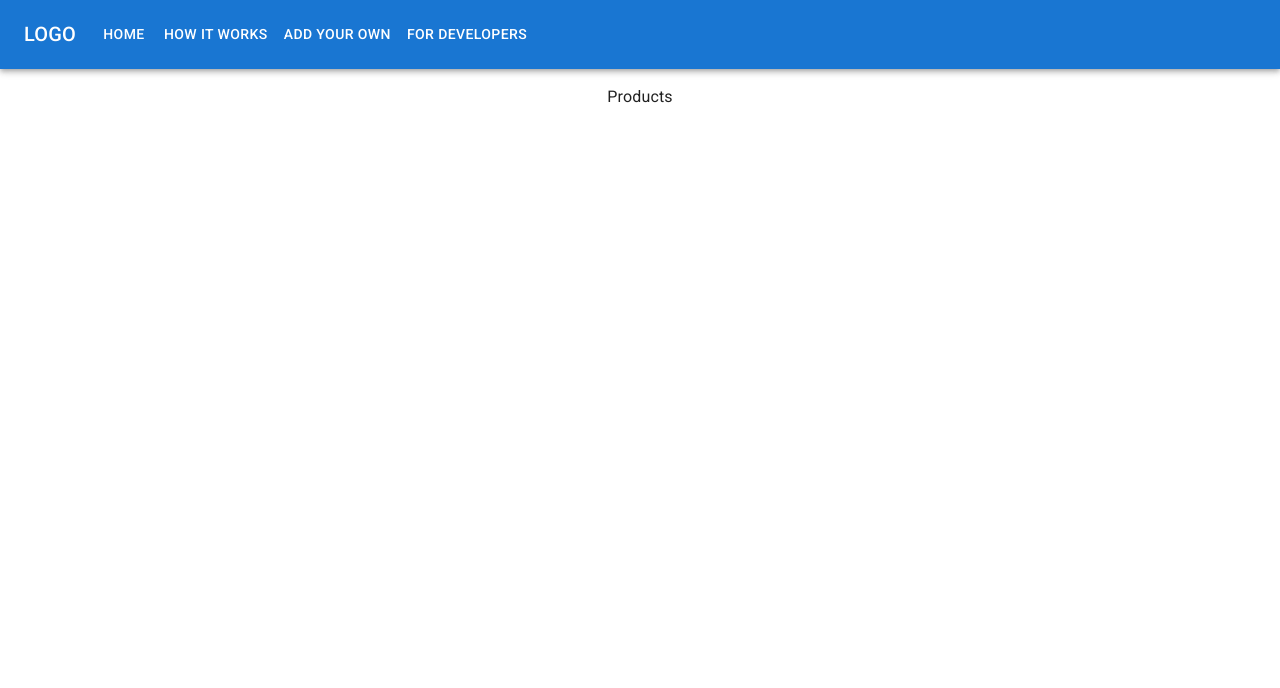
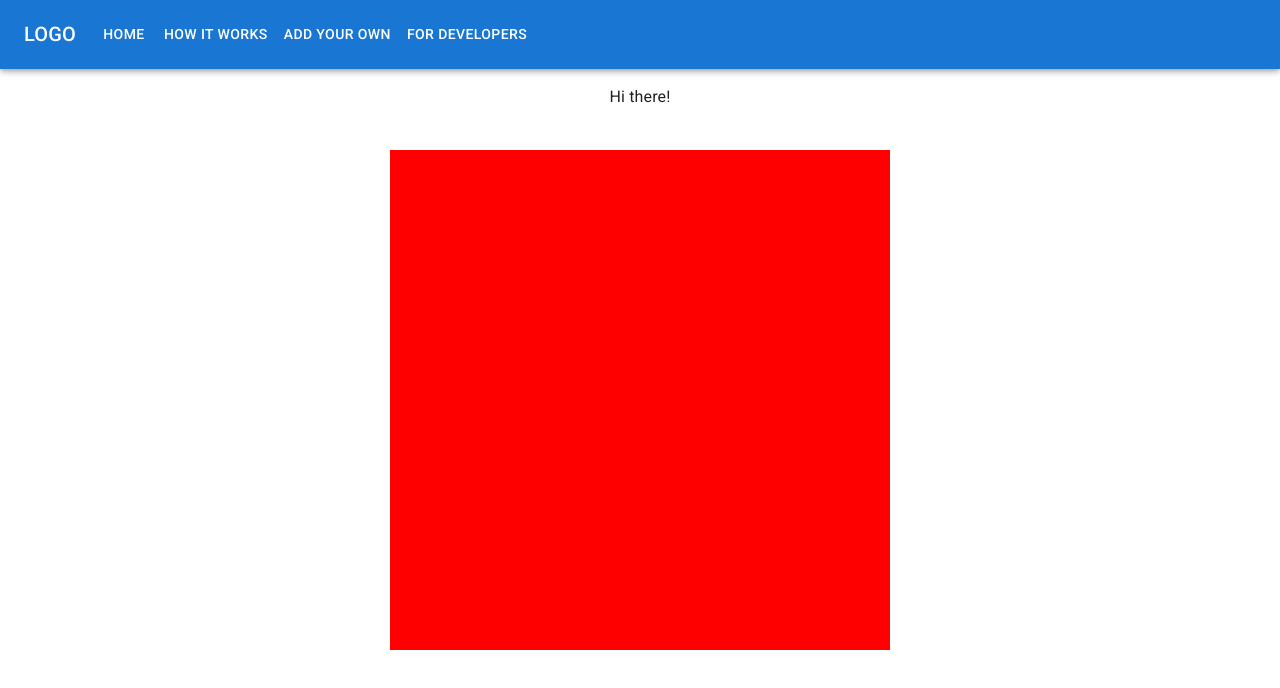
Before and after one commit to CitrusRaspberry/phase-5-project, a React (Create React App) app: page /how-it-works in a window 1280 px wide. Shown: the top 688 px of the page. Built offline with nearby package versions, Linux system fonts and the light colour scheme.

Commit message:
Fixed navbar during scroll, started scroll calculations for how-it-works page

```diff
--- a/package.json
+++ b/package.json
@@ -16,6 +16,7 @@
     "react-dom": "^17.0.2",
     "react-router-dom": "^6.2.1",
     "react-scripts": "4.0.3",
+    "styled-components": "^5.3.3",
     "web-vitals": "^1.1.2"
   },
   "scripts": {
@@ -45,5 +46,8 @@
       "last 1 firefox version",
       "last 1 safari version"
     ]
+  },
+  "resolutions": {
+    "styled-components": "^5"
   }
 }
--- a/src/App.js
+++ b/src/App.js
@@ -3,6 +3,7 @@ import { Routes, Route } from "react-router-dom";
 
 import NavBar from "./components/NavBar";
 import Home from "./components/Home";
+import HowItWorks from './components/HowItWorks';
 
 function App() {
     return (
@@ -10,8 +11,8 @@ function App() {
             <NavBar />
             <Routes>
                 <Route path="/" element={<Home />}/>
-                <Route path="/how-it-works" element={<p>Products</p>}/>
-                <Route path="/add-your-own" element={<p>add</p>}/>
+                <Route path="/how-it-works" element={<HowItWorks />}/>
+                <Route path="/add-your-own" element={<p>Products</p>}/>
                 <Route path="/for-developers" element={<p>dev</p>}/>
             </Routes>
         </div>
--- /dev/null
+++ b/src/components/HowItWorks.js
@@ -0,0 +1,45 @@
+import { useEffect, useState, useRef } from 'react';
+import styled from 'styled-components';
+
+const Container = styled.div`
+    height: 789vh;
+`
+
+const Canvas = styled.canvas`
+    position: fixed;
+    left: 50%;
+    top: 50%;
+    height: 500px;
+    width: 500px;
+    max-height: 100vh;
+    max-width: 100vw;
+    transform: translate(-50%, -50%);
+    background-color: red;
+    `
+
+function HowItWorks() {
+
+    const ref = useRef();
+
+    const handleScroll = e => {
+        const x = window.innerHeight;
+        const y = window.scrollY;
+        console.log(window)
+    }
+
+    useEffect(() => {
+        window.addEventListener("scroll", e => handleScroll(e))
+    }, [])
+
+    return (
+        <Container ref={ref}>
+            <p>Hi there!</p>
+            <Canvas>
+
+            </Canvas>
+        </Container>
+
+    )
+}
+
+export default HowItWorks;
--- a/src/components/NavBar.js
+++ b/src/components/NavBar.js
@@ -1,4 +1,4 @@
-import { useState } from "react";
+import { useState, useRef, useEffect } from "react";
 import { Link } from "react-router-dom";
 
 import AppBar from "@mui/material/AppBar";
@@ -14,9 +14,11 @@ import ListItem from "@mui/material/ListItem";
 import ListItemText from "@mui/material/ListItemText";
 import Drawer from "@mui/material/Drawer";
 
+import NavBarSpacer from "./NavBarSpacer";
+import styled from "styled-components";
+
 
 const pages = ["Home", "How It Works", "Add Your Own", "For Developers"];
-const styleLinkToPlain = { color: "inherit", textDecoration: "none" };
 const getPathFrom = page => {
     switch (page.toLowerCase()) {
         case "home":
@@ -26,33 +28,25 @@ const getPathFrom = page => {
     }
 }
 
+const PlainLink = styled(Link)`
+    color: inherit;
+    text-decoration: none;
+`
+
+
 function NavBar() {
-    const [drawerIsOpen, setDrawerIsOpen] = useState(false);
+    const [ drawerIsOpen, setDrawerIsOpen ] = useState(false);
+    const [ navBarHeight, setNavBarHeight ] = useState(0)
+    const appBarRef = useRef();
 
-    const list = () => (
-        <Box
-            sx={{ width: 250 }}
-            role="presentation"
-            onClick={() => setDrawerIsOpen(false)}
-            onKeyDown={() => setDrawerIsOpen(false)}
-        >
-            <List>
-                {pages.map((page) => {
-                    const path = getPathFrom(page);
-                    return (
-                        <Link key={page} style={styleLinkToPlain} to={path}>
-                            <ListItem button>
-                                <ListItemText primary={page} />
-                            </ListItem>
-                        </Link>
-                    );
-                })}
-            </List>
-        </Box>
-    );
+    useEffect(() => {
+        setNavBarHeight(appBarRef.current.offsetHeight)
+    }, [appBarRef])
 
     return (
-        <AppBar position="static">
+        <>
+        <NavBarSpacer height={navBarHeight} />
+        <AppBar ref={appBarRef}>
             <Container maxWidth="xl">
                 <Toolbar disableGutters>
                     <Typography
@@ -96,7 +90,25 @@ function NavBar() {
                         open={drawerIsOpen}
                         onClose={() => setDrawerIsOpen(false)}
                     >
-                        {list()}
+                        <Box
+                            sx={{ width: 250 }}
+                            role="presentation"
+                            onClick={() => setDrawerIsOpen(false)}
+                            onKeyDown={() => setDrawerIsOpen(false)}
+                        >
+                            <List>
+                                {pages.map((page) => {
+                                    const path = getPathFrom(page);
+                                    return (
+                                        <PlainLink key={page} to={path}>
+                                            <ListItem button>
+                                                <ListItemText primary={page} />
+                                            </ListItem>
+                                        </PlainLink>
+                                    );
+                                })}
+                            </List>
+                        </Box>
                     </Drawer>
                     <Box
                         sx={{
@@ -107,9 +119,8 @@ function NavBar() {
                         {pages.map((page) => {
                             const path = getPathFrom(page);
                             return (
-                                <Link
+                                <PlainLink
                                     key={page}
-                                    style={styleLinkToPlain}
                                     to={path}
                                 >
                                     <Button
@@ -122,13 +133,14 @@ function NavBar() {
                                     >
                                         {page}
                                     </Button>
-                                </Link>
+                                </PlainLink>
                             );
                         })}
                     </Box>
                 </Toolbar>
             </Container>
         </AppBar>
+        </>
     );
 }
 
--- /dev/null
+++ b/src/components/NavBarSpacer.js
@@ -0,0 +1,7 @@
+function NavBarSpacer({ height }) {
+    return (
+        <div style={{height: height}}></div>
+    )
+}
+
+export default NavBarSpacer;
```
Also changed, not shown: 1 other file (tests, documents, lock files or other folders).
